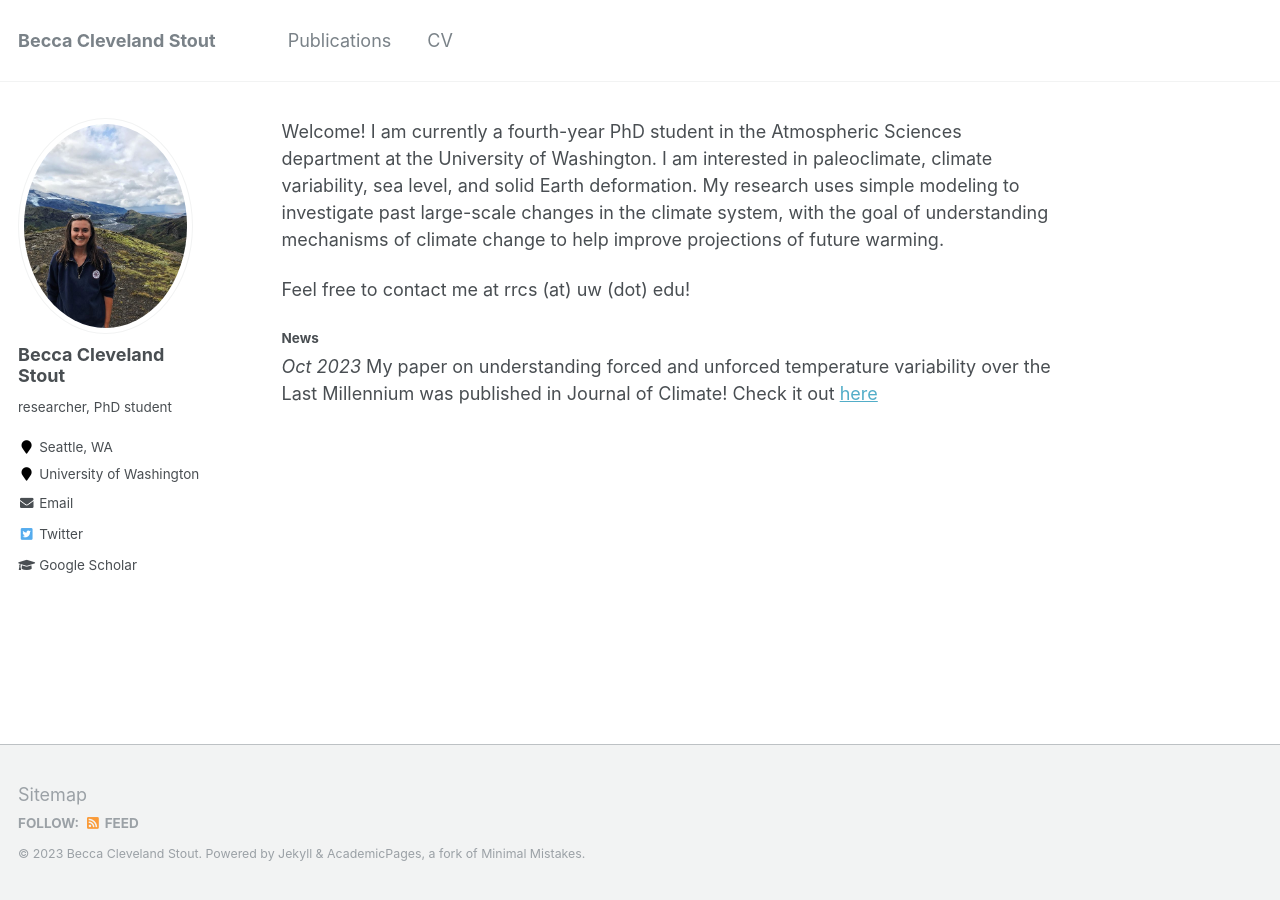
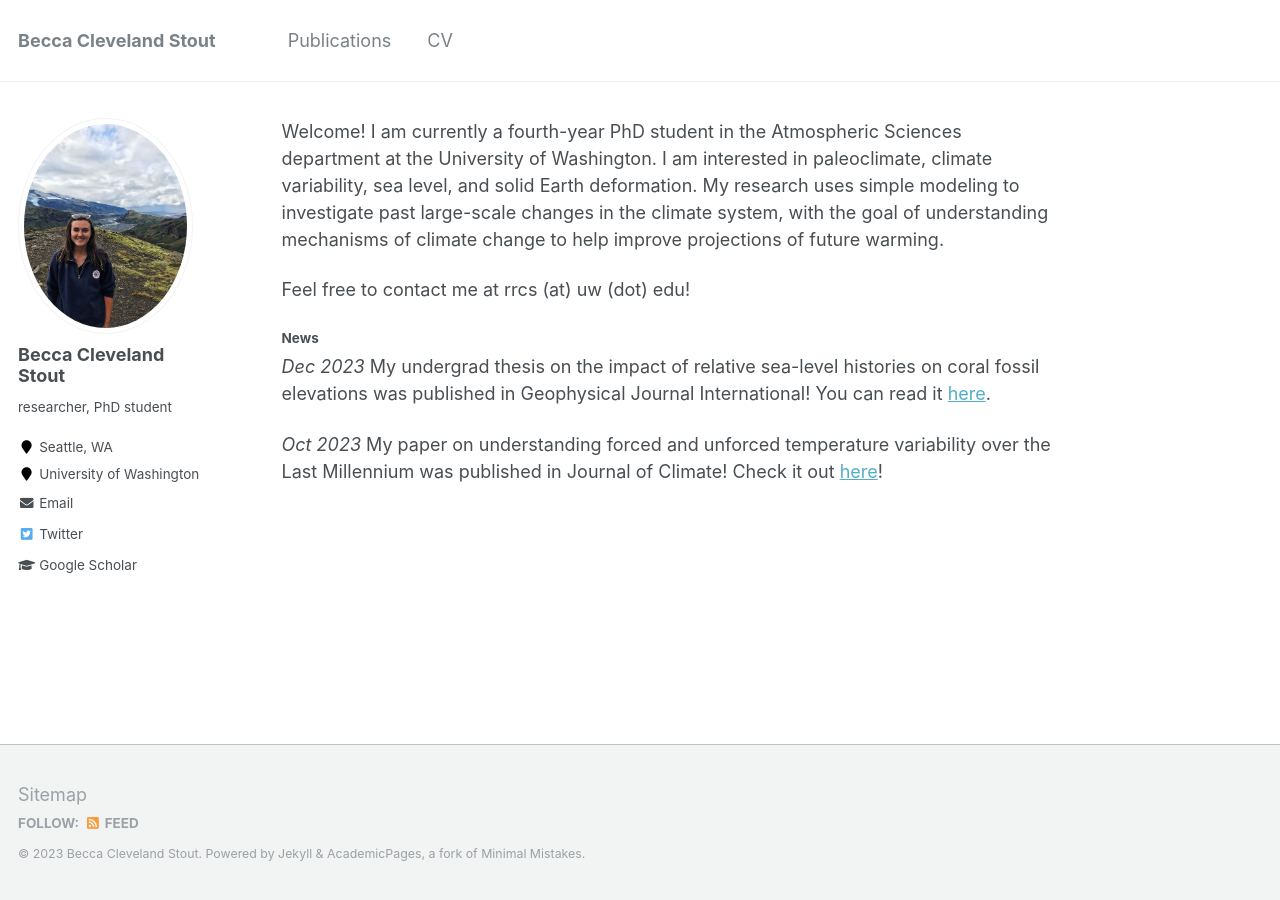
Before and after one commit to becca-cs/becca-cs.github.io, a Jekyll site: the page built from _pages/about.md, in a window 1280 px wide. Built offline with Jekyll 4.4.1, drawn with Linux system fonts in a browser that asks for light colours.

Commit message:
Update about.md

```diff
--- a/_pages/about.md
+++ b/_pages/about.md
@@ -12,4 +12,6 @@ Welcome! I am currently a fourth-year PhD student in the Atmospheric Sciences de
 Feel free to contact me at rrcs (at) uw (dot) edu!
 
 ##### News
-*Oct 2023* My paper on understanding forced and unforced temperature variability over the Last Millennium was published in Journal of Climate! Check it out [here](https://journals.ametsoc.org/view/journals/clim/36/20/JCLI-D-22-0810.1.xml)
+*Dec 2023* My undergrad thesis on the impact of relative sea-level histories on coral fossil elevations was published in Geophysical Journal International! You can read it [here](10.1093/gji/ggad476).
+
+*Oct 2023* My paper on understanding forced and unforced temperature variability over the Last Millennium was published in Journal of Climate! Check it out [here](https://journals.ametsoc.org/view/journals/clim/36/20/JCLI-D-22-0810.1.xml)!
```
